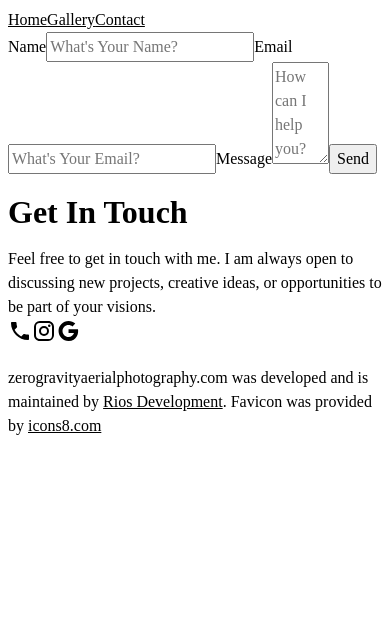
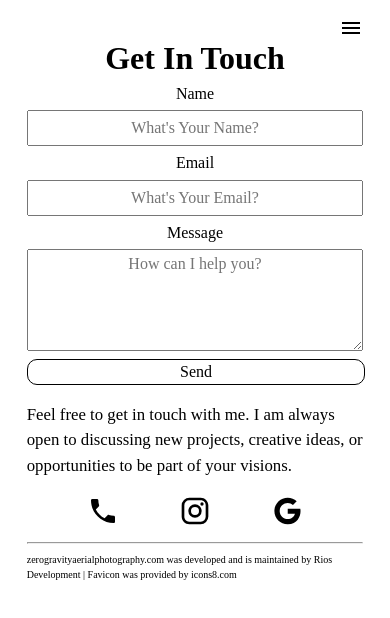
Before and after one commit to rvrios22/zero-gravity, a React (Vite) app: page /contact in a window 390 px wide. Shown: the top 618 px of the page. Built offline with nearby package versions, Linux system fonts and the light colour scheme; no server answers.

Commit message:
add:css on home screen and contact for mobile. start: work on mobile nav

```diff
--- a/src/components/Carousel.jsx
+++ b/src/components/Carousel.jsx
@@ -21,23 +21,23 @@ function Carousel() {
 
   useEffect(() => {
     fetchCarouselData();
-  }, [])
+  }, []);
 
   return (
     <main>
-      <h2>About Me</h2>
-      {carouselData.map(data => (
+      <h2 className="carousel-header">About Me</h2>
+      {carouselData.map((data) => (
         <div key={data.id} className="carousel-grid-container">
+          <div className="carousel-image-conatiner">
+            <img src={data.source} alt={data.alt} />
+          </div>
           <div className="carousel-text-container">
             <p>{data.desc}</p>
-          </div>
-          <div className="carousel-image-conatiner">
-            <img src={data.source} alt={data.alt} />
           </div>
         </div>
       ))}
     </main>
-    );
+  );
 }
 
 export default Carousel;
--- a/src/components/Footer.jsx
+++ b/src/components/Footer.jsx
@@ -2,7 +2,9 @@ import React from "react";
 
 function Footer() {
   return (
-    <div className="footer">
+    <>
+      <hr />
+      <footer className="footer">
         <p>
           zerogravityaerialphotography.com was developed and is maintained by{" "}
           <a
@@ -11,13 +13,19 @@ function Footer() {
             rel="noopener noreferrer"
           >
             Rios Development
-        </a>{". "}
+          </a>
+          {" | "}
           Favicon was provided by{" "}
-        <a href="https://icons8.com/" target="_blank" rel="noopener noreferrer">
+          <a
+            href="https://icons8.com/"
+            target="_blank"
+            rel="noopener noreferrer"
+          >
             icons8.com
           </a>
         </p>
-    </div>
+      </footer>
+    </>
   );
 }
 
--- a/src/components/GetInTouch.jsx
+++ b/src/components/GetInTouch.jsx
@@ -5,29 +5,32 @@ import PhoneIcon from "@mui/icons-material/Phone";
 
 function GetInTouch() {
   return (
-    <div>
-      <h1>Get In Touch</h1>
+    <div className="communcation-container">
       <p>
         Feel free to get in touch with me. I am always open to discussing new
         projects, creative ideas, or opportunities to be part of your visions.
       </p>
-      <a href="tel:+17602189344">
-        <PhoneIcon />
+      <div className="icons-container">
+        <a href="tel:+17602189344" className="icon">
+          <PhoneIcon sx={{fontSize:'2em'}}/>
         </a>
         <a
           href="https://instagram.com/zerogravityaerialphotography"
           target="_blank"
           rel="noopener noreferrer"
+          className="icon"
         >
-        <InstagramIcon />
+          <InstagramIcon sx={{fontSize:'2em'}}/>
         </a>
         <a
           href="https://www.google.com/search?q=Zero+Gravity+Aerial+Photography%2C+Washington+St%2C+La+Quinta%2C+CA+92253&rlz=1C5CHFA_enUS753US753&oq=zero+gravi&aqs=chrome.0.69i59l2j69i57j0i433i512j0i512j69i60j69i61l2.4254j0j7&sourceid=chrome&ie=UTF-8#ip=1"
           target="_blank"
           rel="noopener noreferrer"
+          className="icon"
         >
-        <GoogleIcon />
+          <GoogleIcon sx={{fontSize:'2em'}}/>
         </a>
+      </div>
     </div>
   );
 }
--- a/src/components/Header.jsx
+++ b/src/components/Header.jsx
@@ -1,14 +1,25 @@
-import { Link } from 'react-router-dom'
-import React from 'react'
+import React, { useEffect, useState } from "react";
+import MobileNav from "./MobileNav";
+import NavBar from "./NavBar";
 
 function Header() {
+  const [windowWidth, setWindowWidth] = useState(window.innerWidth);
+
+  useEffect(() => {
+    const handleWidthResize = () => {
+      setWindowWidth(window.innerWidth);
+    };
+
+    window.addEventListener("resize", handleWidthResize);
+
+    return () => window.removeEventListener("resize", handleWidthResize);
+  }, []);
+
   return (
-    <div>
-      <Link to={'/'}>Home</Link>
-      <Link to={'/gallery'}>Gallery</Link>
-      <Link to={'/contact'}>Contact</Link>
-    </div>
-  )
+    <>
+      <header>{windowWidth > 500 ? <NavBar /> : <MobileNav />}</header>
+    </>
+  );
 }
 
-export default Header
+export default Header;
--- a/src/components/Landing.jsx
+++ b/src/components/Landing.jsx
@@ -1,6 +1,7 @@
 import React, { useEffect, useState } from "react";
 import { db } from "../config";
 import { doc, getDoc } from "firebase/firestore";
+import '../index.css'
 
 function Landing() {
   const [landingImage, setLandingImage] = useState();
@@ -25,9 +26,13 @@ function Landing() {
   }, []);
 
   return (
-    <div>
-      <h1>Welcome to Zero Gravity Aerial Photography</h1>
-      <img src={isLandingImageLoaded ? landingImage.source : ''} alt={isLandingImageLoaded ? landingImage.alt : ''} />
+    <div className="landing-container">
+      <h1 className="landing-header">Welcome to Zero Gravity Aerial Photography</h1>
+      <img
+        src={isLandingImageLoaded ? landingImage.source : ""}
+        alt={isLandingImageLoaded ? landingImage.alt : ""}
+        className="landing-image"
+      />
     </div>
   );
 }
--- /dev/null
+++ b/src/components/MobileLinks.jsx
@@ -0,0 +1,14 @@
+import React from "react";
+import { Link } from "react-router-dom";
+
+function MobileLinks() {
+  return (
+    <div className="mobile-links">
+      <Link to={"/"}>Home</Link>
+      <Link to={"/gallery"}>Gallery</Link>
+      <Link to={"/contact"}>Contact</Link>
+    </div>
+  );
+}
+
+export default MobileLinks;
--- /dev/null
+++ b/src/components/MobileNav.jsx
@@ -0,0 +1,23 @@
+import React, { useState } from "react";
+import MenuIcon from "@mui/icons-material/Menu";
+import CloseIcon from "@mui/icons-material/Close";
+import MobileLinks from "./MobileLinks";
+
+function MobileNav() {
+  const [isMobileIconClicked, setIsMobileIconClicked] = useState(false);
+
+  const handleIconClick = () => {
+    setIsMobileIconClicked(!isMobileIconClicked);
+  };
+  return (
+    <>
+      {isMobileIconClicked && <MobileLinks />}
+
+      <button onClick={handleIconClick} className="mobile-nav-icon">
+        {!isMobileIconClicked ? <MenuIcon /> : <CloseIcon />}
+      </button>
+    </>
+  );
+}
+
+export default MobileNav;
--- /dev/null
+++ b/src/components/NavBar.jsx
@@ -0,0 +1,14 @@
+import React from "react";
+import { Link } from 'react-router-dom'
+
+function NavBar() {
+  return (
+    <div className="navbar-container">
+      <Link to={"/"}>Home</Link>
+      <Link to={"/gallery"}>Gallery</Link>
+      <Link to={"/contact"}>Contact</Link>
+    </div>
+  );
+}
+
+export default NavBar;
--- a/src/components/Rating.jsx
+++ b/src/components/Rating.jsx
@@ -1,5 +1,4 @@
 import React from 'react'
-import Star from '@mui/icons-material/Star';
 import { ratingInfo } from "../ratingInfo";
 import Stars from './Stars';
 
@@ -14,7 +13,7 @@ function Rating() {
           <div className="star-container">
             {rating.stars && <Stars />}
           </div>
-          <p>{rating.review}</p>
+          <p>"{rating.review}"</p>
         </div>
       ))}
     </div>
--- a/src/index.css
+++ b/src/index.css
@@ -13,8 +13,16 @@ html {
 }
 
 /* Remove default margin in favour of better control in authored CSS */
-body, h1, h2, h3, h4, p,
-figure, blockquote, dl, dd {
+body,
+h1,
+h2,
+h3,
+h4,
+p,
+figure,
+blockquote,
+dl,
+dd {
   margin-block-end: 0;
 }
 
@@ -31,14 +39,21 @@ body {
 }
 
 /* Set shorter line heights on headings and interactive elements */
-h1, h2, h3, h4,
-button, input, label {
+h1,
+h2,
+h3,
+h4,
+button,
+input,
+label {
   line-height: 1.1;
 }
 
 /* Balance text wrapping on headings */
-h1, h2,
-h3, h4 {
+h1,
+h2,
+h3,
+h4 {
   text-wrap: balance;
 }
 
@@ -56,8 +71,10 @@ picture {
 }
 
 /* Inherit fonts for inputs and buttons */
-input, button,
-textarea, select {
+input,
+button,
+textarea,
+select {
   font: inherit;
 }
 
@@ -70,3 +87,136 @@ textarea:not([rows]) {
 :target {
   scroll-margin-block: 5ex;
 }
+
+button {
+  all: unset;
+}
+a {
+  text-decoration: none;
+  color: black;
+}
+
+a:visited {
+  color: black;
+}
+
+a:hover {
+  cursor: pointer;
+}
+
+/* BEGIN CUSTOM CSS */
+header {
+  position: sticky;
+  top: 0;
+}
+
+.mobile-links {
+  height: 33vh;
+  background-color: rgba(218, 218, 218, 0.9);
+  border: 1px solid black;
+  display: flex;
+  flex-direction: column;
+  justify-content: space-around;
+  align-items: center;
+
+}
+
+.app-wrapper {
+  width: 90%;
+  margin: 0 auto;
+}
+
+.landing-header {
+  text-align: center;
+  margin-bottom: .5em;
+}
+
+.landing-image {
+  border-radius: 10px;
+}
+
+.carousel-header {
+  text-align: center;
+  margin: .5em auto;
+}
+
+.carousel-image-conatiner img {
+  border-radius: 10px;
+}
+
+.carousel-text-container p {
+  text-align: center;
+  margin: .5em auto;
+}
+
+.ratings-container h3 {
+  margin-left: 5px;
+}
+
+.star-container {
+  display: flex;
+  margin-bottom: .5em;
+
+}
+
+.ratings-container p {
+  margin: 0 auto;
+  font-style: italic;
+  font-weight: 500;
+}
+
+.contact-header {
+  text-align: center;
+}
+
+footer p {
+  margin: 0 auto 8px;
+  font-size: 10px;
+}
+
+form button {
+  all: unset;
+  margin-top: 1em;
+  border-radius: 10px;
+  border: 1px solid black;
+}
+
+label,
+input,
+textarea,
+form button {
+  display: block;
+  text-align: center;
+  margin: .5em auto;
+  width: 100%;
+}
+
+input {
+  height: 2.25em;
+}
+
+.communcation-container p {
+  margin: 1em auto;
+  font-size: 1.05em;
+}
+
+.icons-container {
+  display: flex;
+  justify-content: space-evenly;
+  align-items: center;
+}
+
+icon:hover {
+  cursor: pointer;
+}
+
+header {
+  position: relative;
+  height: .75em;
+}
+
+.mobile-nav-icon {
+  position: absolute;
+  right: 0;
+  top: .5em;
+}
--- a/src/pages/Contact.jsx
+++ b/src/pages/Contact.jsx
@@ -5,6 +5,7 @@ import GetInTouch from "../components/GetInTouch";
 function Contact() {
   return (
     <div>
+      <h1 className="contact-header">Get In Touch</h1>
       <ContactForm />
       <GetInTouch />
     </div>
```
Lines whose indentation alone changed are shown as unchanged.
